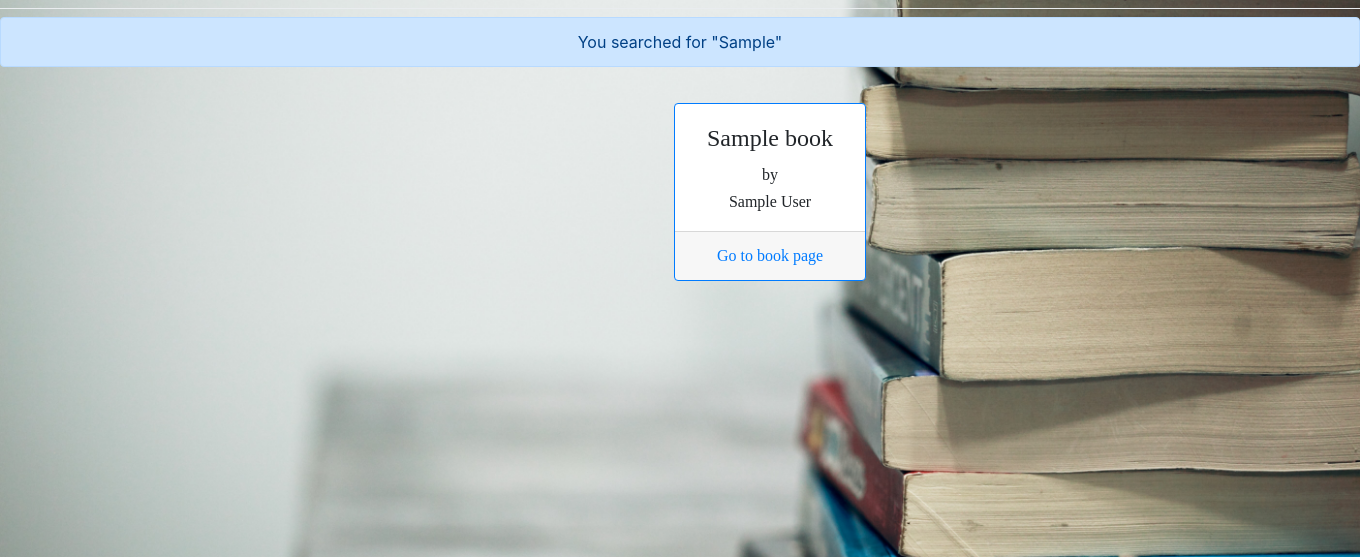
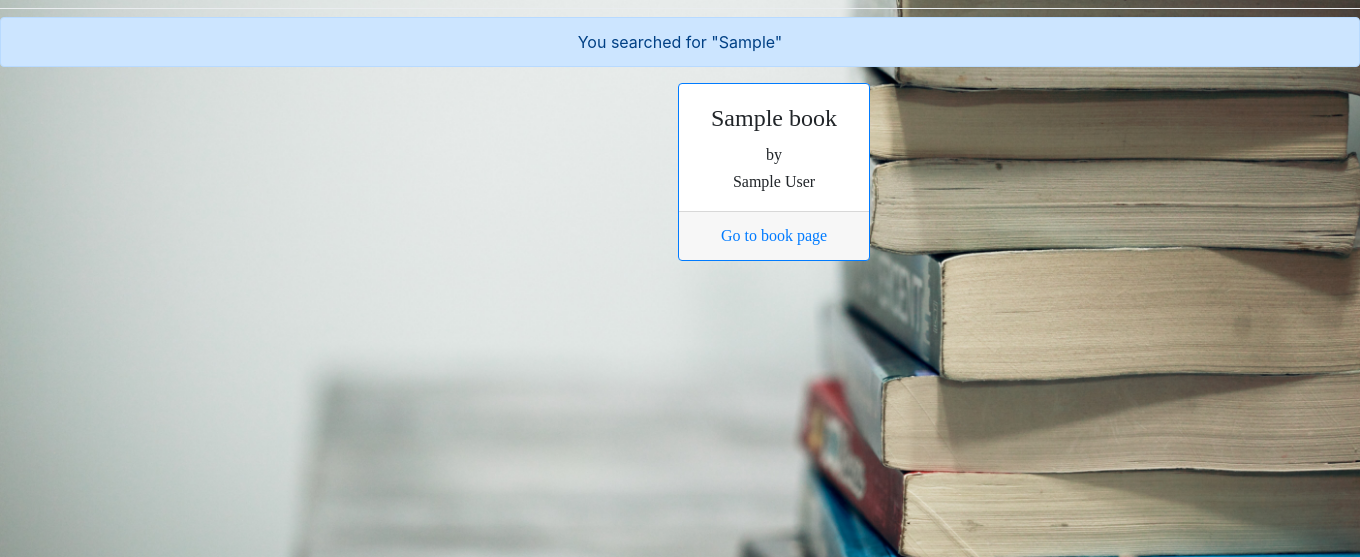
Before and after one commit to sundaramgupta/book-review, a Flask app: template templates/results.html in a window 1360 px wide. Shown: the part 154-711 px from the top of the page. Run offline with Flask 2, Linux system fonts and the light colour scheme; the template is opened without the code that fills it: most values are stand-ins (such as "Sample title", 1, 10 or a date in 2020); some libraries are stand-ins or nearby versions.

Commit message:
mended results page for all screens

```diff
--- a/static/stylesheet.css
+++ b/static/stylesheet.css
@@ -61,9 +61,7 @@ form{
 	flex-direction: row;
 	flex-wrap: wrap;
 	justify-content: space-around;
-	margin-left: 200px;
-	padding:20px;
-	background-color:
+	margin: 0 15% 0 15%;
 }
 .card-body{
 	float: left;
```
Also changed, not shown: 2 other files.
